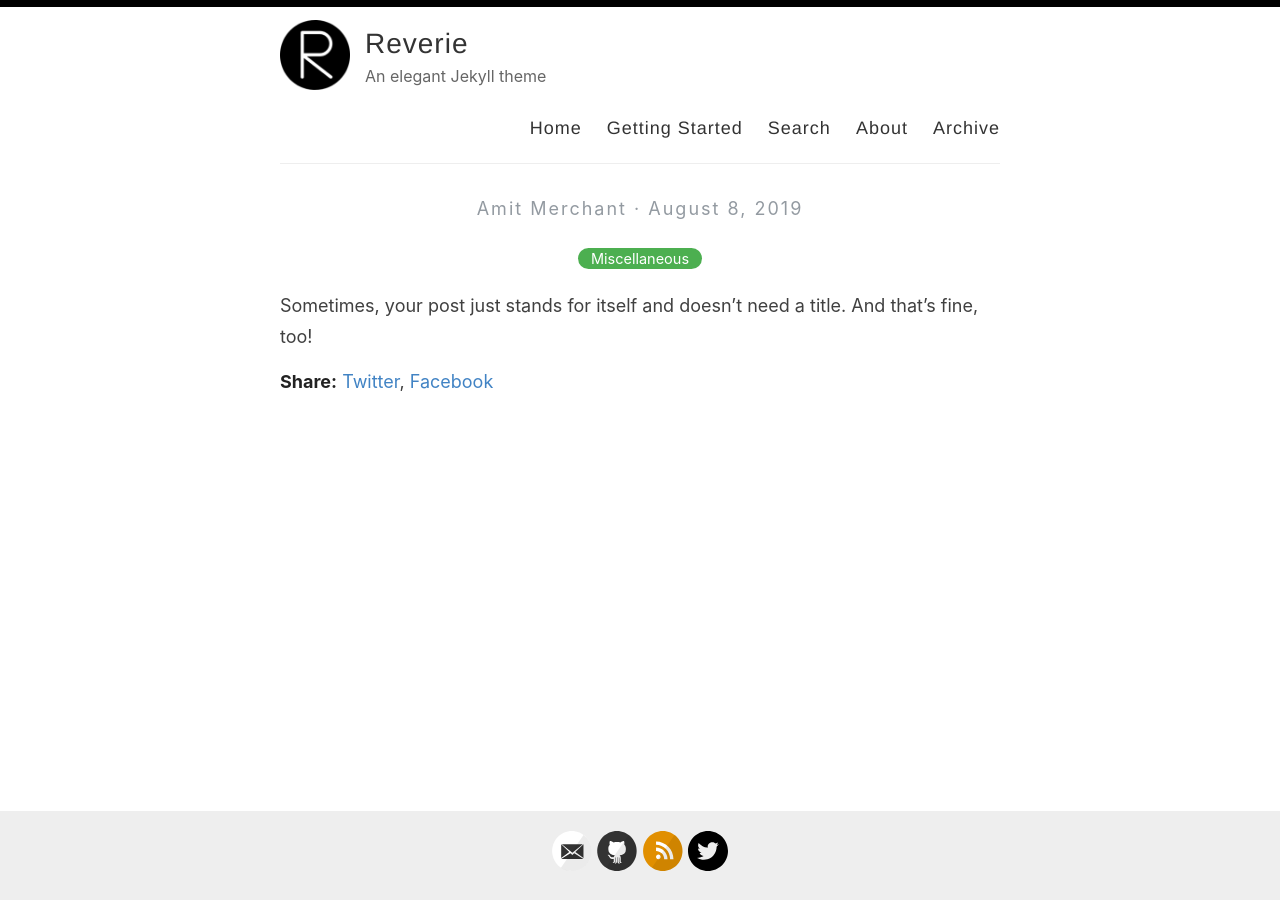
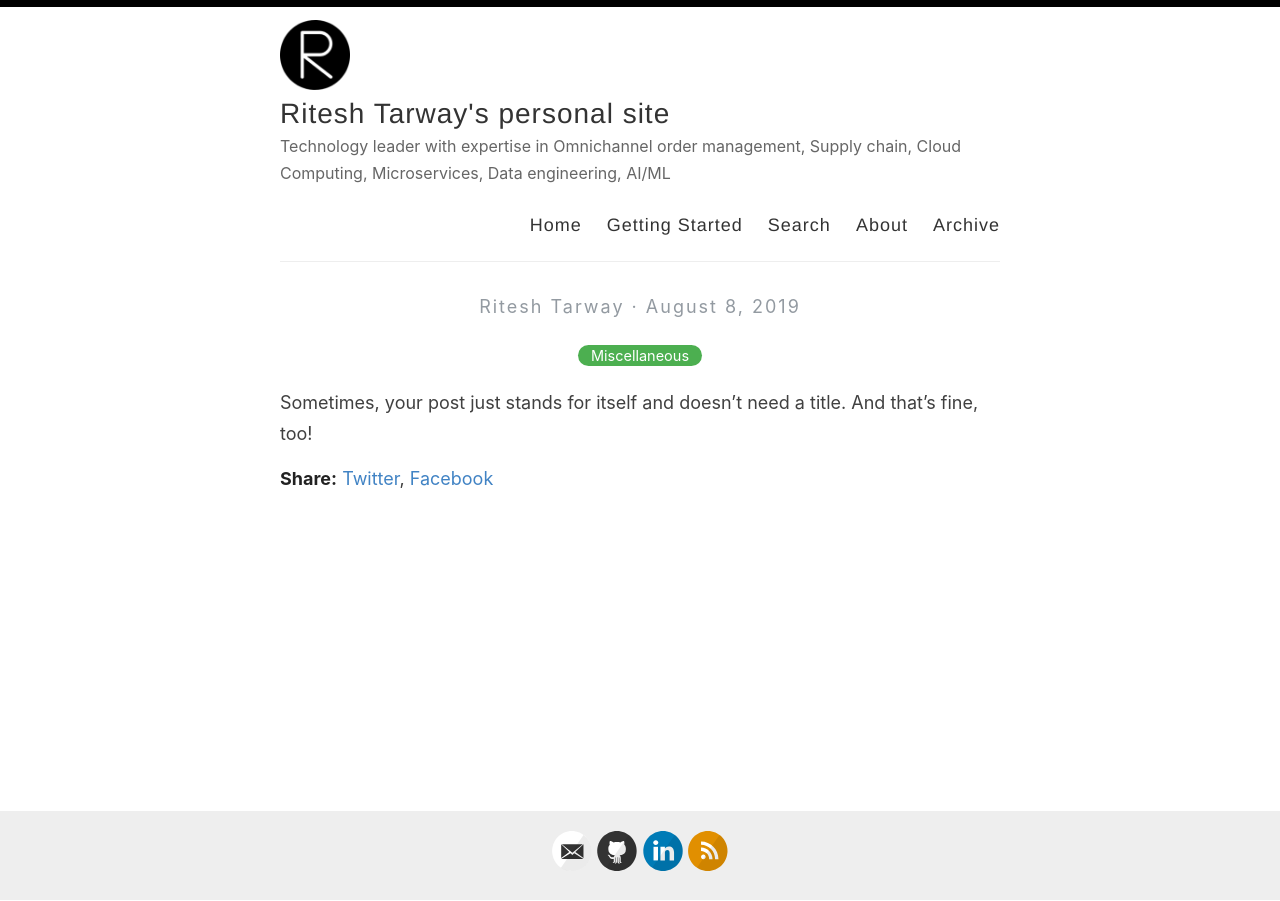
Before and after one commit to rtarway/github.io, a Jekyll site: the page built from _posts/2019-08-08-no-title-posts.md, in a window 1280 px wide. Built offline with Jekyll 4.4.1, drawn with Linux system fonts in a browser that asks for light colours.

Commit message:
Update _config.yml

```diff
--- a/_config.yml
+++ b/_config.yml
@@ -3,13 +3,13 @@
 #
 
 # Name of your site (displayed in the header)
-name: Reverie
+name: Ritesh Tarway's personal site
 
 # Name of the author
-author: Amit Merchant
+author: Ritesh Tarway
 
 # Short bio or description (displayed in the header)
-description: An elegant Jekyll theme
+description: Technology leader with expertise in Omnichannel order management, Supply chain, Cloud Computing, Microservices, Data engineering, AI/ML
 
 # URL of your avatar or profile pic (you could use your GitHub profile pic)
 avatar: /images/reverie.png
@@ -21,15 +21,15 @@ avatar: /images/reverie.png
 # Includes an icon in the footer for each username you enter
 footer-links:
   dribbble:
-  email: amit.d.merchant@gmail.com
+  email: rtarway@gmail.com
   facebook:
   flickr:
-  github: amitmerchant1990/reverie
+  github: github.com/rtarway
   instagram:
-  linkedin:
+  linkedin: https://www.linkedin.com/in/rtarway/
   pinterest:
   rss: rss
-  twitter: amit_merchant
+  twitter:
   stackoverflow:
   youtube: # channel/<your_long_string> or user/<user-name>
   googleplus: # anything in your profile username that comes after plus.google.com/
@@ -41,21 +41,21 @@ footer-links:
 disqus:
 
 # Enter your Google Analytics web tracking code (e.g. UA-2110908-2) to activate tracking
-google_analytics: UA-43339302-11
+# google_analytics: UA-43339302-11
 
 # For newer "GA4" analytics, use the following instead of the "UA" entry above
 #google_analytics_ga4: G-GABC1DEFG
 
 # Your website URL (e.g. http://amitmerchant1990.github.io or http://www.amitmerchant.com)
 # Used for Sitemap.xml and your RSS feed
-url: http://www.amitmerchant.com/reverie
-enforce_ssl: https://www.amitmerchant.com/reverie
+url: http://rtarway.github.io
+enforce_ssl: https://rtarway.github.io
 
 # If you're hosting your site at a Project repository on GitHub pages
 # (http://yourusername.github.io/repository-name)
 # and NOT your User repository (http://yourusername.github.io)
 # then add in the baseurl here, like this: "/repository-name"
-baseurl: "/reverie"
+# baseurl: "/reverie"
 
 #
 # !! You don't need to change any of the configuration flags below !!
```
